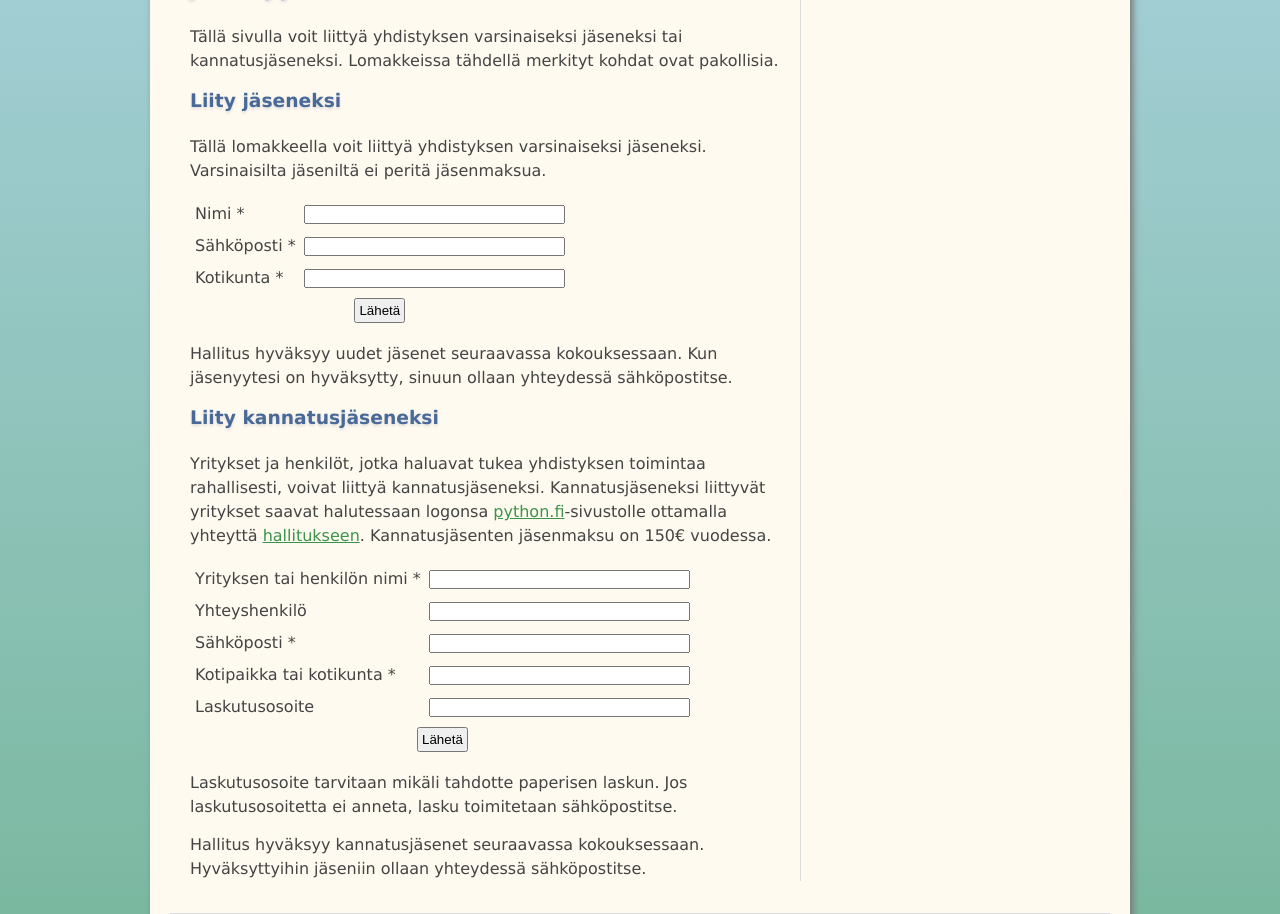
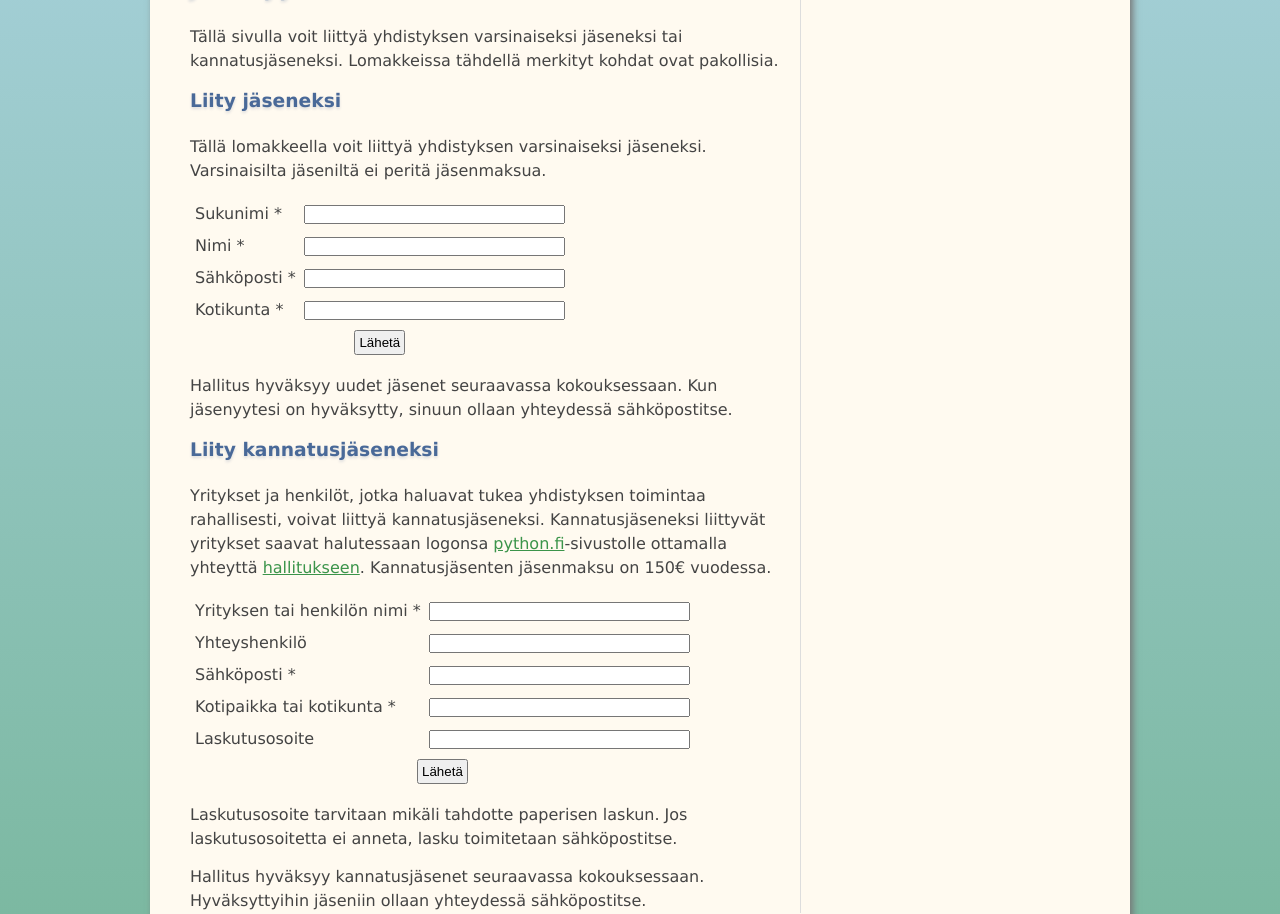
Before and after one commit to python-finland/python.fi, a Python web app: template src/templates/yhdistys/jasenyys.html in a window 1280 px wide. Shown: the part 407-1321 px from the top of the page. Run offline with Jinja, Linux system fonts and the light colour scheme; the template is opened without the code that fills it, so the values that code supplies are empty; some libraries are stand-ins or nearby versions.

Commit message:
Add surname field into registration form

```diff
--- a/src/templates/yhdistys/jasenyys.html
+++ b/src/templates/yhdistys/jasenyys.html
@@ -21,6 +21,17 @@
   <p>
     <form action="https://spreadsheets.google.com/spreadsheet/formResponse?formkey=dHdKc2F6eEJ0dnlpb0VZYXY5ZWVuV3c6MQ&amp;theme=0AX42CRMsmRFbUy03NTAzM2Q4My03ODU1LTQ2NzItODI2YS1kZmU5YzdiMzZjOGQ&amp;embedded=true&amp;ifq" method="POST">
       <table>
+        <tr>
+          <td>
+            <label for="jasenlomake_7">
+              Sukunimi
+              <span class="required">*</span>
+            </label>
+          </td>
+          <td>
+            <input type="text" name="entry.7.single" value="" class="ss-q-short" id="jasenlomake_7" size="30">
+          </td>
+        </tr>
         <tr>
           <td>
             <label for="jasenlomake_0">
```
